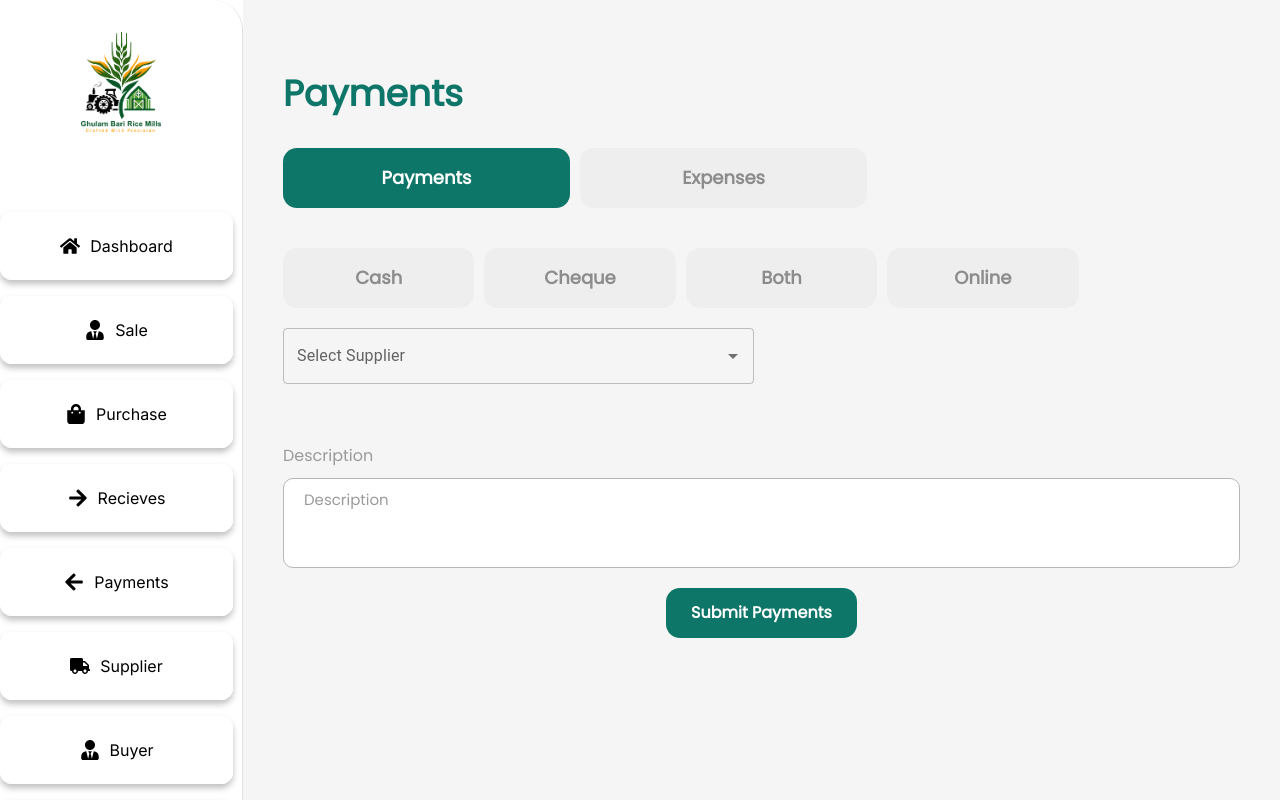
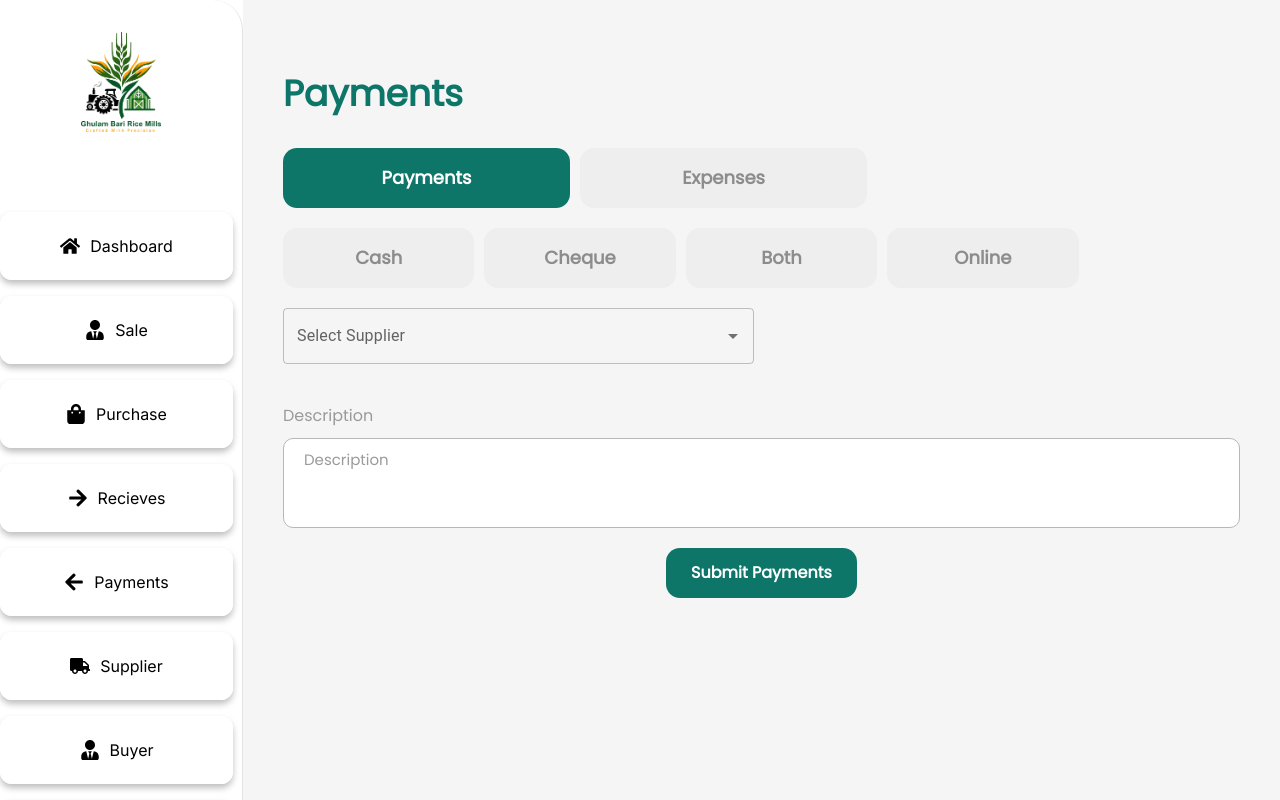
Before and after one commit to aqibjawad/rice_mill, a Next.js app: page /payments in a window 1280 px wide. Shown: the top 800 px of the page. Built offline with nearby package versions, Linux system fonts and the light colour scheme; no server answers.

Commit message:
add pruchase heading done in payment spacing remove

```diff
--- a/app/addPurchase/page.jsx
+++ b/app/addPurchase/page.jsx
@@ -324,7 +324,7 @@ const AddPurchaseContent = () => {
 
   return (
     <form>
-      <div>Add Purchase</div>
+      <div className={styles.payment}>Payments</div>
 
       <Grid container spacing={2}>
         <Grid className="mt-10" item xs={12} lg={4} sm={4}>
--- a/app/payments/Payment.jsx
+++ b/app/payments/Payment.jsx
@@ -201,7 +201,7 @@ const Page = () => {
 
   return (
     <div>
-      <div className="mt-10">
+      <div className="mt-5">
         <div className={styles.tabPaymentContainer}>
           <button
             className={`${styles.tabPaymentButton} ${
@@ -238,7 +238,7 @@ const Page = () => {
         </div>
       </div>
 
-      <Grid container spacing={2} className="mt-10">
+      <Grid container spacing={2} className="mt-5">
         <Grid item xs={12} md={6}>
           {loading ? (
             <Skeleton variant="rectangular" width="100%" height={56} />
@@ -272,10 +272,10 @@ const Page = () => {
         </Grid>
       </Grid>
 
-      <div className="mt-10">
+      <div className="mt-5">
         <div className={styles.tabPaymentContent}>
           {activeTab === "cheque" || activeTab === "both" ? (
-            <Grid container spacing={2} className="mt-10">
+            <Grid container spacing={2} className="mt-5">
               <Grid item xs={12} md={4} className="mt-5">
                 <Autocomplete
                   disablePortal
@@ -324,7 +324,7 @@ const Page = () => {
           ) : null}
 
           {activeTab === "online" ? (
-            <Grid container spacing={2} className="mt-10">
+            <Grid container spacing={2} className="mt-5">
               <Grid item xs={12} md={4} className="mt-5">
                 <Autocomplete
                   disablePortal
--- a/styles/addPurchase.module.css
+++ b/styles/addPurchase.module.css
@@ -4,6 +4,16 @@
   align-items: center;
   margin-top: 2rem;
 }
+
+.payment {
+  font-family: "regular";
+  font-size: 36px;
+  font-weight: 700;
+  line-height: 43.57px;
+  text-align: left;
+  color: #0e7669;
+}
+
 
 .saveBtn {
   width: 20%;
--- a/styles/purchase.module.css
+++ b/styles/purchase.module.css
@@ -73,7 +73,6 @@
     border-radius: 8px;
     overflow: hidden;
     background-color: #FFFFFF;
-    border-radius: 30px 30px;
 }
 
 .tableHeader,
```
Also changed, not shown: 2 other files (tests, documents, lock files or other folders).
